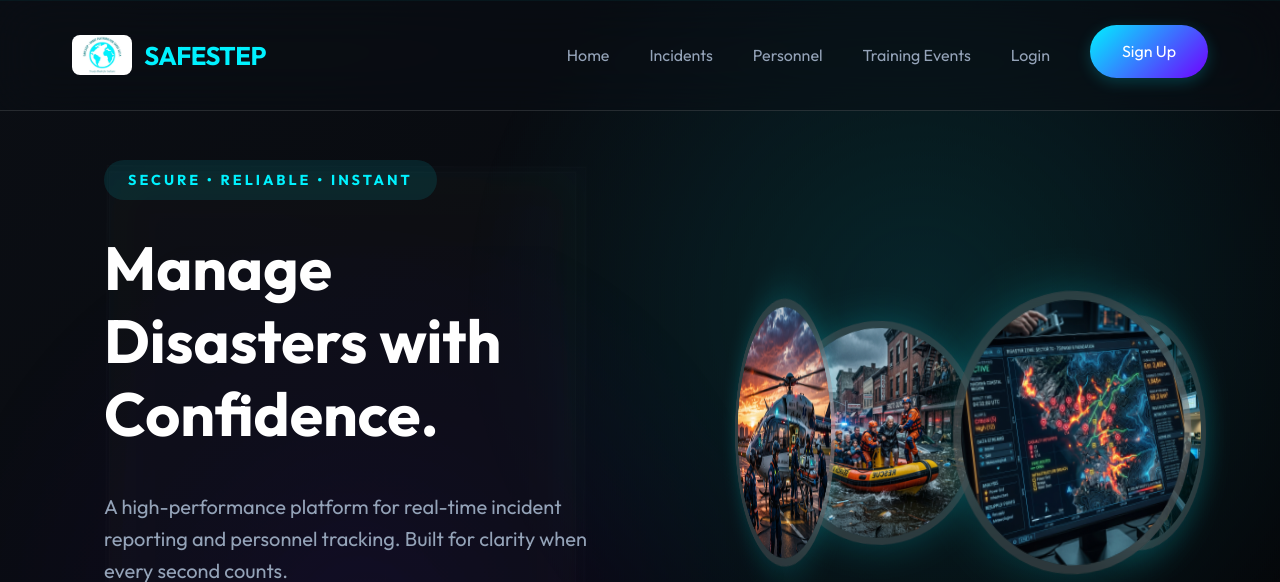
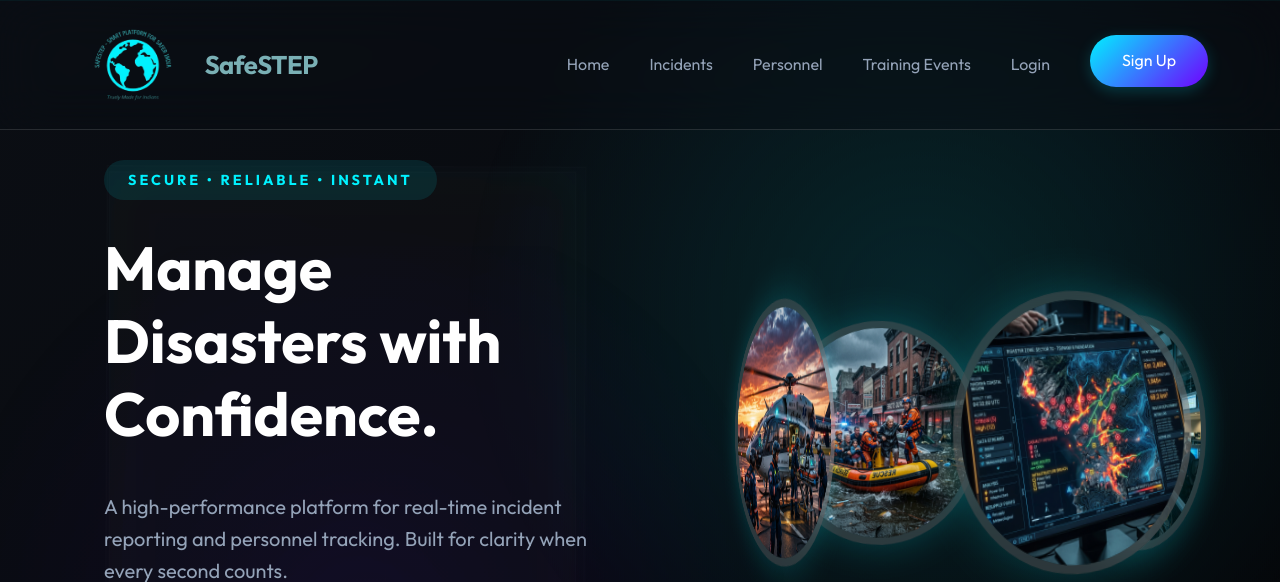
Before and after one commit to Kunal862-art/DIASTER-MANAGEMENT-MATRIX3.O, a Flask app: page / in a window 1280 px wide. Shown: the top 582 px of the page. Run offline with Flask 3, Linux system fonts and the light colour scheme.

Commit message:
final commit

```diff
--- a/static/style.css
+++ b/static/style.css
@@ -110,7 +110,7 @@ section {
 
 .logo {
     font-size: 1.6rem;
-    color: var(--primary-color);
+    color: #a3ecf0bc;
     text-decoration: none;
     letter-spacing: -0.5px;
     font-weight: 800;
--- a/templates/base.html
+++ b/templates/base.html
@@ -17,8 +17,8 @@
     <header class="navbar">
         <div class="container">
             <a href="{{ url_for('index') }}" class="logo" style="display: flex; align-items: center; gap: 12px;">
-                <img src="{{ url_for('static', filename='logo.jpeg') }}" alt="Logo" style="height: 40px; width: auto; object-fit: contain; border-radius: 8px;">
-                SAFESTEP
+                <img src="{{ url_for('static', filename='logo.png') }}" alt="Logo" style="height: 80px; width: auto; object-fit: contain; border-radius: 8px;">
+                SafeSTEP
             </a>
             <nav>
                 <ul class="nav-links">
```
Also changed, not shown: static/logo.png (added).
